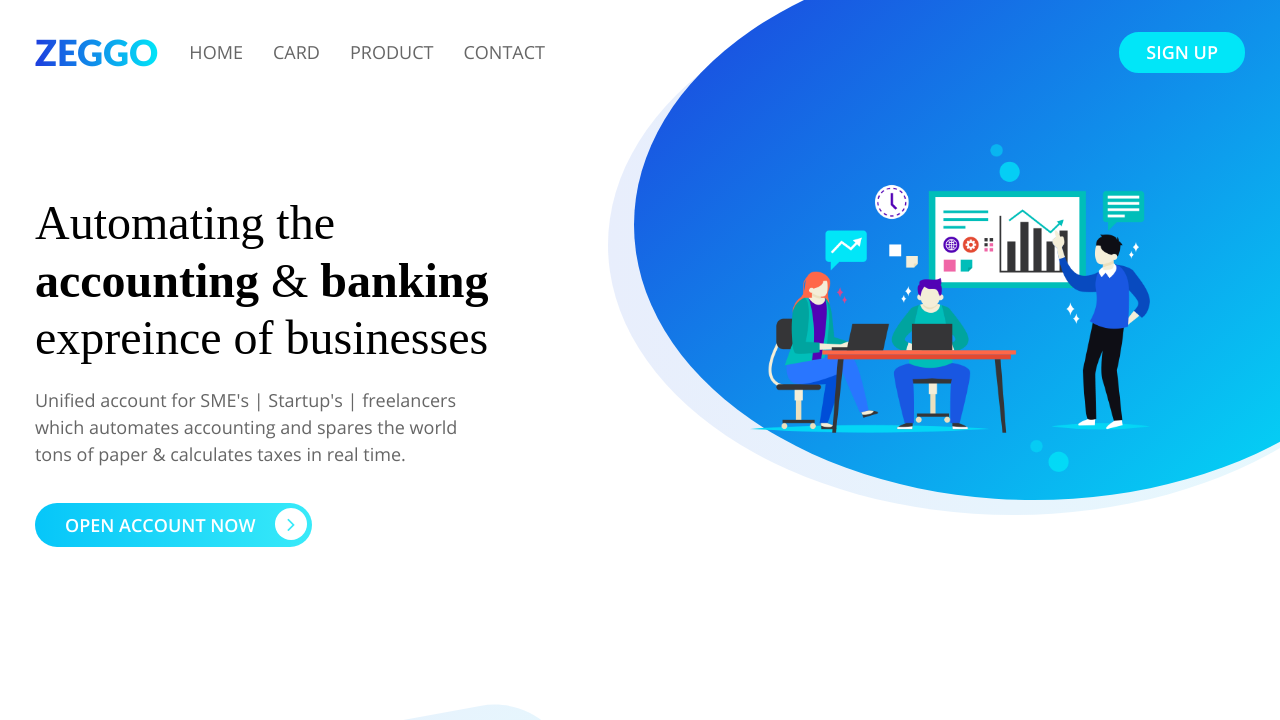
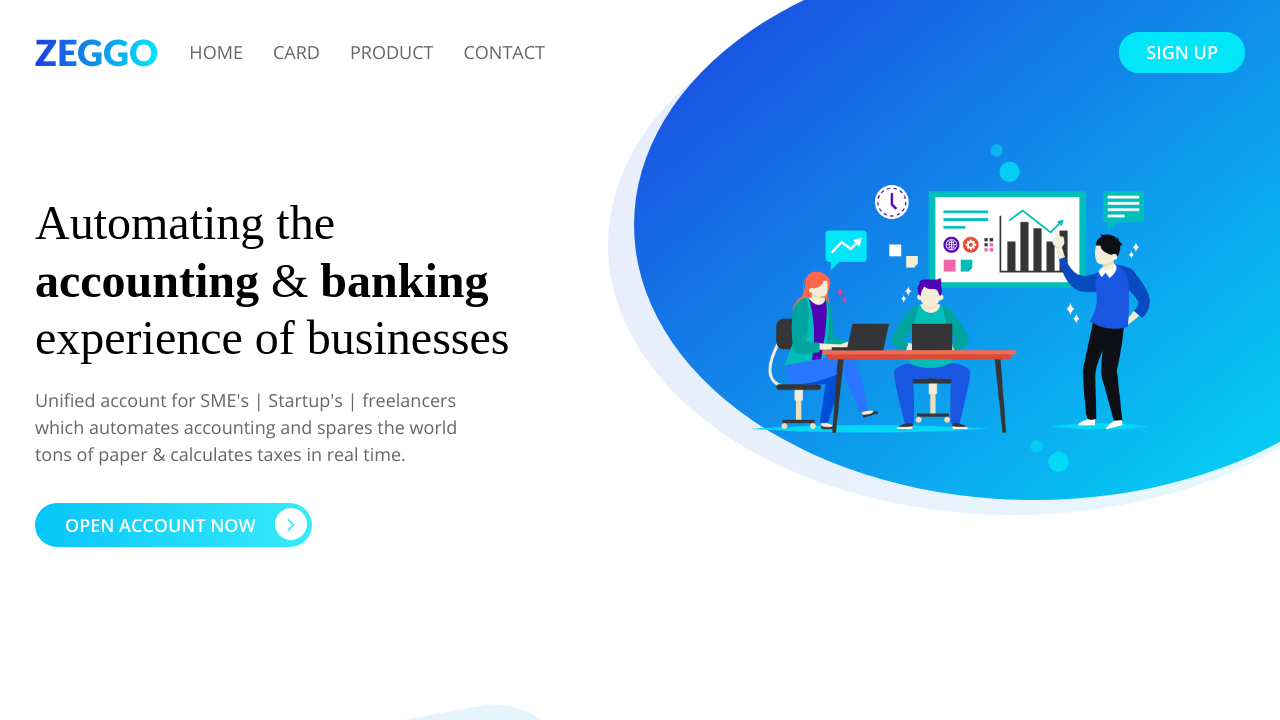
Before and after one commit to a4nkit/zeggo.github.io, a plain HTML site: page index.html in a window 1280 px wide. Shown: the top 720 px of the page. Drawn offline with Linux system fonts and the light colour scheme; a web font is replaced by a local one.

Commit message:
Update index.html

```diff
--- a/index.html
+++ b/index.html
@@ -48,7 +48,7 @@
         <div class="row">
             <div class="col-md-6">
                 <h1> Automating the <span><b>accounting</b></span> & <b><span>banking</span> </b>
-                    expreince of businesses</h1>
+                    experience of businesses</h1>
                 <p> Unified account for SME's | Startup's | freelancers which automates accounting and spares the world tons of paper & calculates taxes in real time.</p>
                 <a href="https://ankit365.typeform.com/to/PZZ1MK">Open Account now <i class="fa fa-angle-right" aria-hidden="true"></i></a></div>
             <div class="col-md-6">
```
